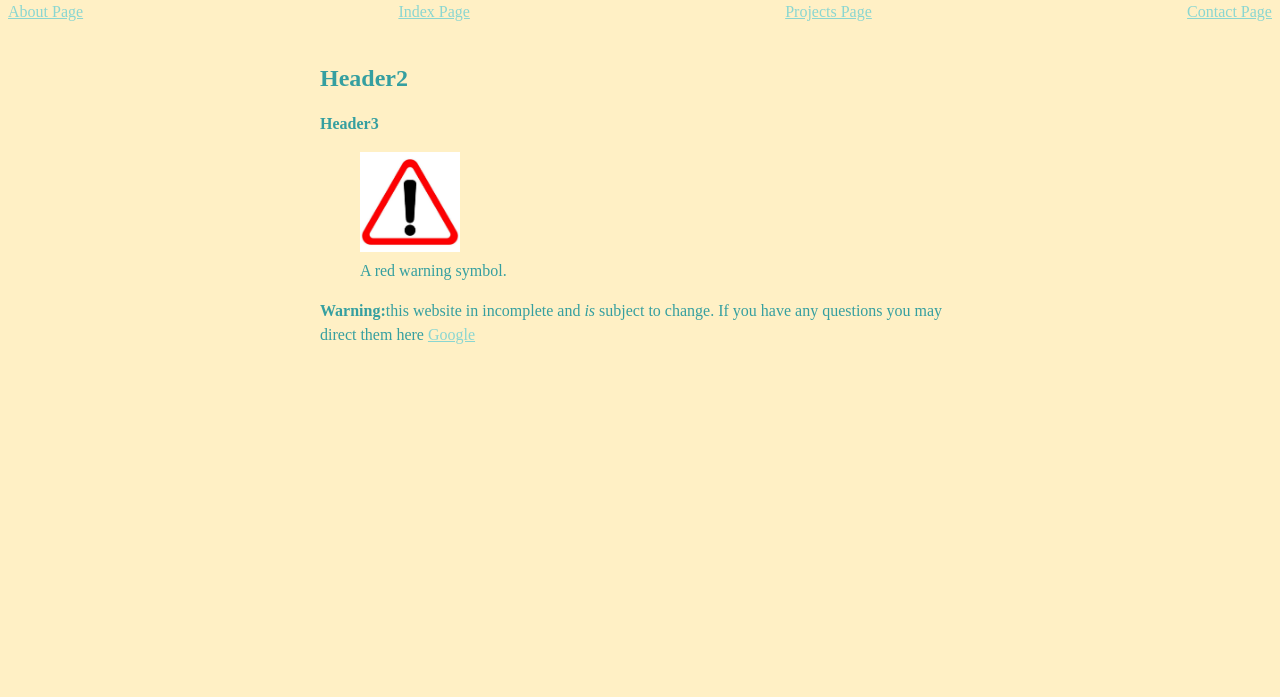
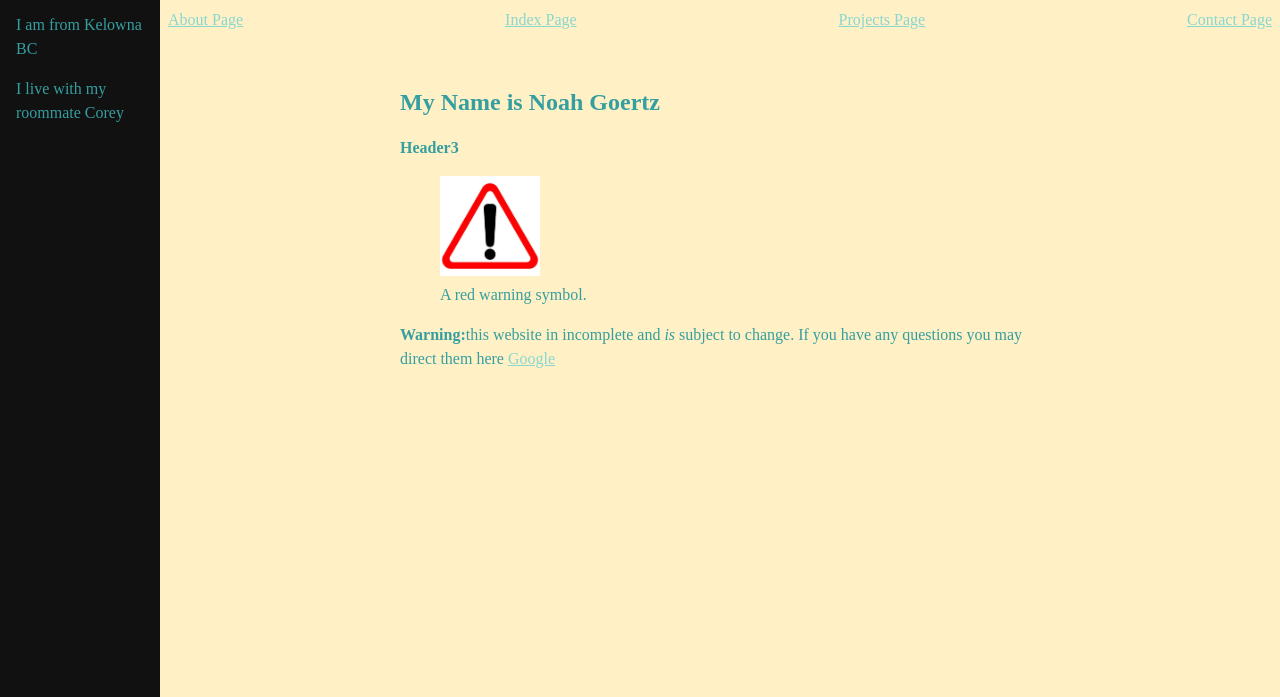
Before and after one commit to NoahGoertz/cosc219-site, a plain HTML site: page about.html in a window 1280 px wide. Shown: the part 103-800 px from the top of the page. Drawn offline with Linux system fonts and the light colour scheme.

Commit message:
added side bar and css for it

```diff
--- a/about.html
+++ b/about.html
@@ -7,6 +7,7 @@
 	<link rel="stylesheet" href="css/styles.css">
 </head>
 <body>
+	<div class="mainbar">
 		<header>
 			<h1>Navigation</h1>
 			<nav>
@@ -19,10 +20,14 @@
 			</nav>
 		</header>
 
+
+
+
+
 		<main>
 
 			<section>
-			<h2>Header2</h2>
+				<h2>My Name is Noah Goertz</h2>
 			</section>
 			<section>
 				<h3>Header3</h3>
@@ -37,12 +42,20 @@
 					If you have any questions you may direct them here <a href="https://www.google.com/?gws_rd=ssl" target="_blank" rel="noopener">Google</a>
 				</p>
 
+		</main>
 
 
 
+	</div>
+	<div class="sidebar">
+		<h3>Quick Facts</h3>
+
+		<p>I am 24 years old</p>
+		<p>I am from Kelowna BC</p>
+		<p>I live with my roommate Corey</p>
+
+	</div>
 
 
-
-	</main>
 	<footer></footer>
 </body>
--- a/css/styles.css
+++ b/css/styles.css
@@ -22,6 +22,11 @@ main {
     max-width: 42rem;
     margin: 0 auto;
     padding: var(--space);
+}
+
+img {
+    max-width: 100%;
+    height: auto;
 }
 
 h1 {
@@ -70,6 +75,7 @@ textarea:focus {
 }
 
 .header{
+
     background: var(--hlink);
     padding: var(--space);
     color: #ffffff;
@@ -95,6 +101,7 @@ justify-content: space-between;
 align-items: center;
 gap: 1rem;
 flex-wrap: wrap
+
 }
 
 .cards { display: grid; gap: 1rem; grid-template-columns: 1fr; }
@@ -106,3 +113,29 @@ flex-wrap: wrap
 @media (min-width: 58rem) {
 .cards { grid-template-columns: repeat(3, 1fr); }
 }
+
+.sidebar{
+    padding: var(--space);
+    background-color: #111;
+}
+.mainbar{
+    display: grid;
+    grid-template-columns: 1fr;
+    gap: var(--space);
+
+}
+@media (min-width: 48rem) {
+    .sidebar {
+        top: 0;
+        left: 0;
+        height: 100%;
+        width: 10rem;
+        position: fixed;
+        padding-top: 1.25rem;
+    }
+
+    .mainbar {
+        margin-left: 10rem;
+    }
+
+}
```
Lines whose indentation alone changed are shown as unchanged.
